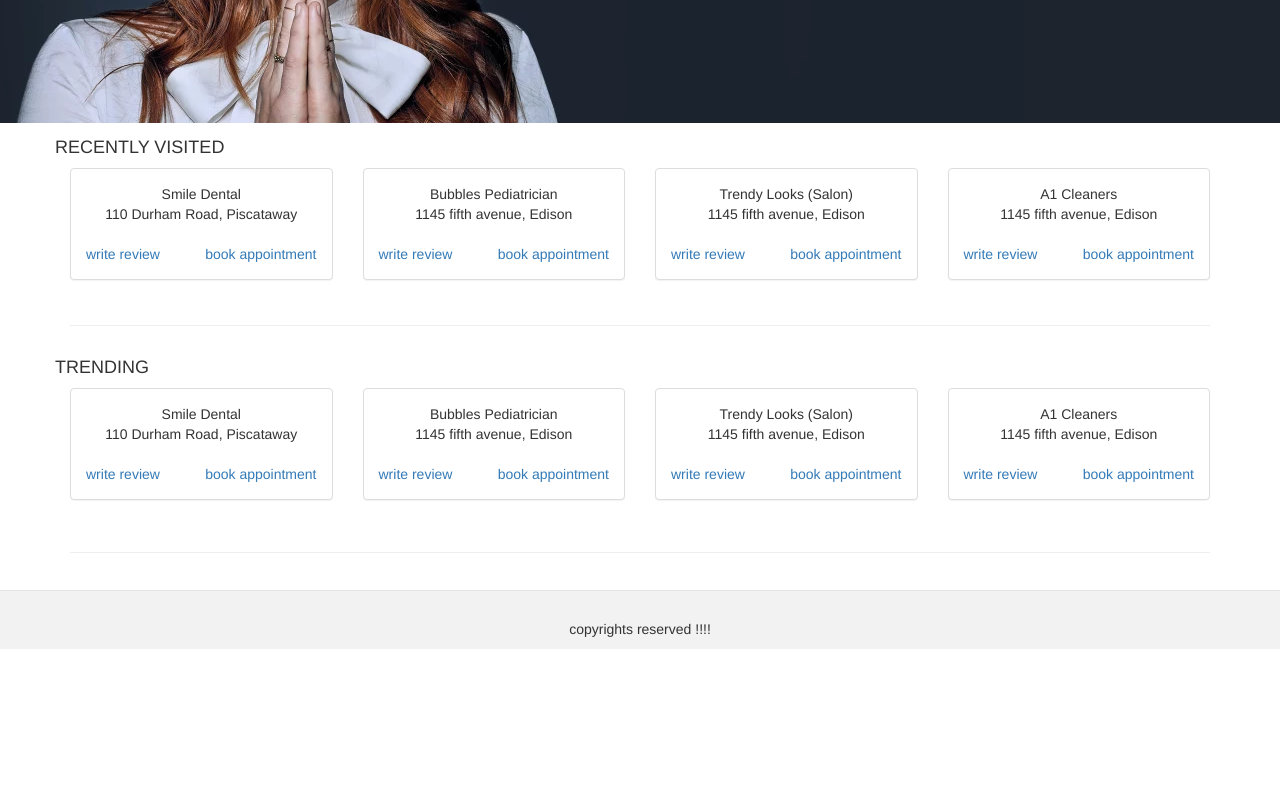
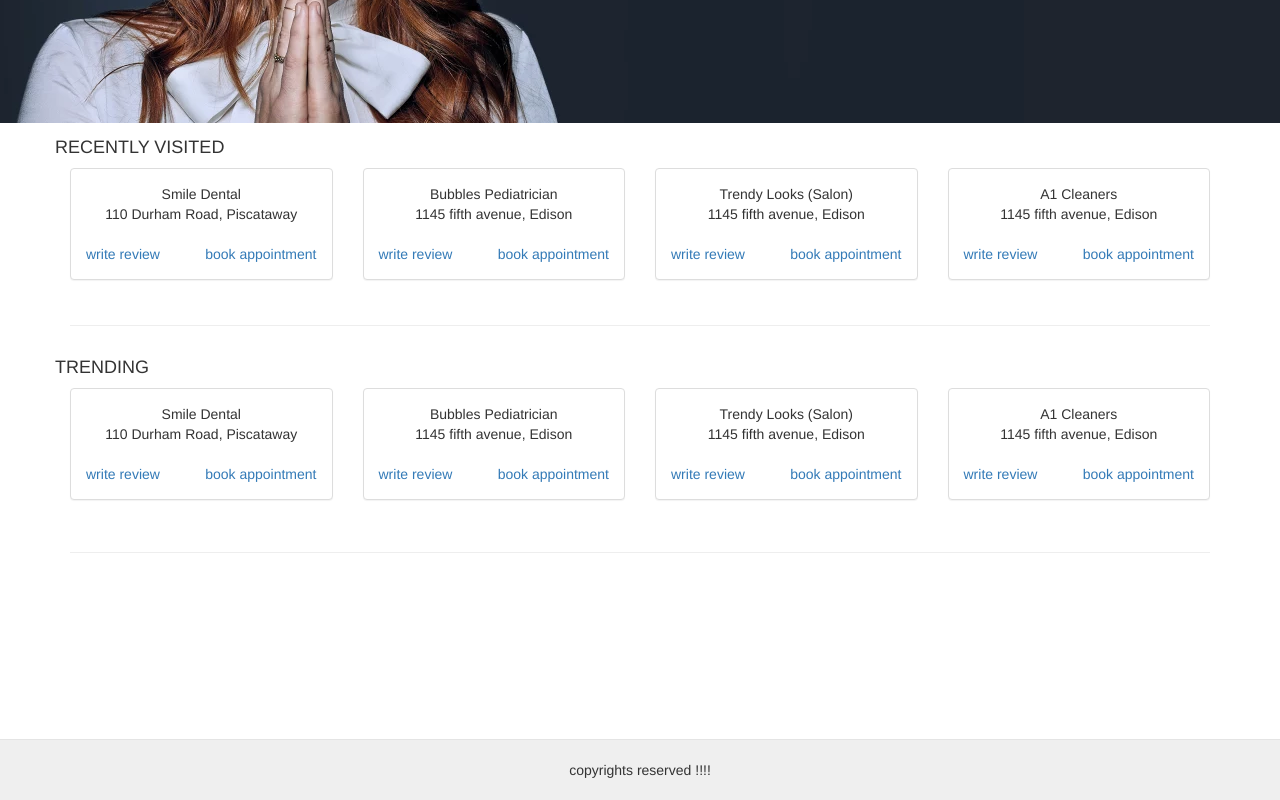
Before and after one commit to srinek/lorvids, an Angular app in the folder angular-ui/: page / in a window 1280 px wide. Shown: the part 410-1210 px from the top of the page. Before the commit the page ends 1059 px from the top, so only its background shows below. Built offline with nearby package versions, Linux system fonts and the light colour scheme.

Commit message:
footer position fixes

```diff
--- a/angular-ui/src/app/footer/footer.component.css
+++ b/angular-ui/src/app/footer/footer.component.css
@@ -4,7 +4,11 @@
     line-height: 40px;
     min-width: 1100px;
     padding-top: 18px;
-    position: relative;
+    position: absolute;
+    right: 0;
+    bottom: 0;
     left: 0;
-    right: 0;
+    padding: 1rem;
+    background-color: #efefef;
+    text-align: center;
 }
--- a/angular-ui/src/styles.css
+++ b/angular-ui/src/styles.css
@@ -1,4 +1,9 @@
 /* You can add global styles to this file, and also import other style files */
+body {
+    position: relative;
+    margin: 0;
+    padding-bottom: 21rem;
+}
 hr {
     margin-top: 15px;
     margin-bottom: 15px;
```
